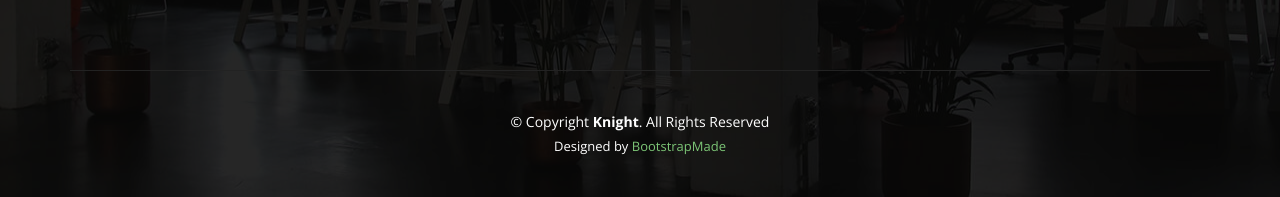
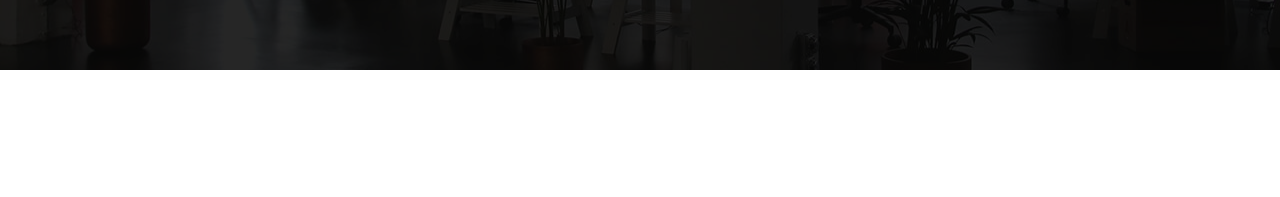
Before and after one commit to Biasem/Entregable4, a plain HTML site: page index.html in a window 1280 px wide. Shown: the part 8427-8624 px from the top of the page. After the commit the page ends 8497 px from the top, so only its background shows below. Drawn offline with nearby package versions, Linux system fonts and the light colour scheme.

Commit message:
aligerar lineas

```diff
--- a/index.html
+++ b/index.html
@@ -5,7 +5,7 @@
   <meta charset="utf-8">
   <meta content="width=device-width, initial-scale=1.0" name="viewport">
 
-  <title>Knight Bootstrap Template - Index</title>
+  <title>Bugatti</title>
   <meta content="" name="description">
   <meta content="" name="keywords">
 
@@ -27,12 +27,7 @@
   <!-- Template Main CSS File -->
   <link href="assets/css/style.css" rel="stylesheet">
 
-  <!-- =======================================================
-  * Template Name: Knight - v4.7.0
-  * Template URL: https://bootstrapmade.com/knight-free-bootstrap-theme/
-  * Author: BootstrapMade.com
-  * License: https://bootstrapmade.com/license/
-  ======================================================== -->
+
 </head>
 
 <body>
@@ -860,18 +855,7 @@
       </div>
     </div>
 
-    <div class="container footer-bottom clearfix">
-      <div class="copyright">
-        &copy; Copyright <strong><span>Knight</span></strong>. All Rights Reserved
-      </div>
-      <div class="credits">
-        <!-- All the links in the footer should remain intact. -->
-        <!-- You can delete the links only if you purchased the pro version. -->
-        <!-- Licensing information: https://bootstrapmade.com/license/ -->
-        <!-- Purchase the pro version with working PHP/AJAX contact form: https://bootstrapmade.com/knight-free-bootstrap-theme/ -->
-        Designed by <a href="https://bootstrapmade.com/">BootstrapMade</a>
-      </div>
-    </div>
+
   </footer><!-- End Footer -->
 
   <a href="#" class="back-to-top d-flex align-items-center justify-content-center"><i class="bi bi-arrow-up-short"></i></a>
```
Also changed, not shown: inner-page.html (+1 -18 lines), portfolio-details.html (+0 -18 lines).
